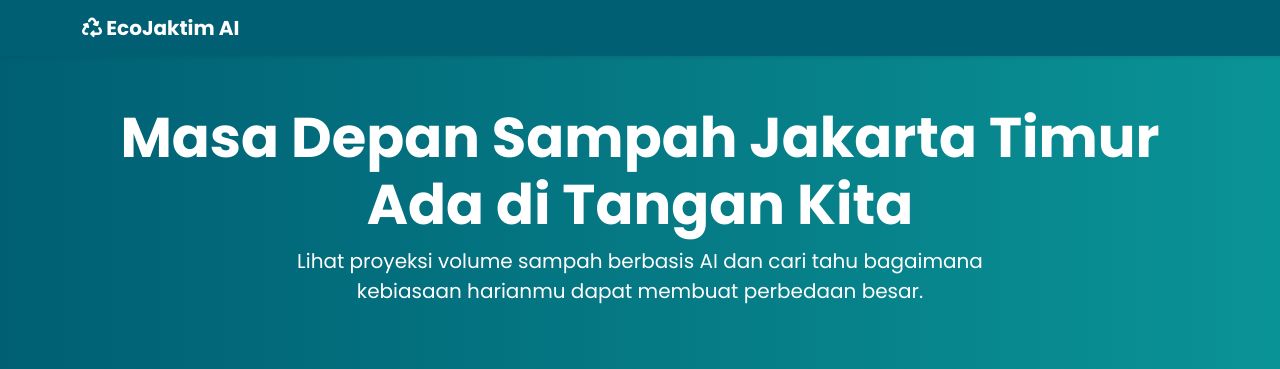
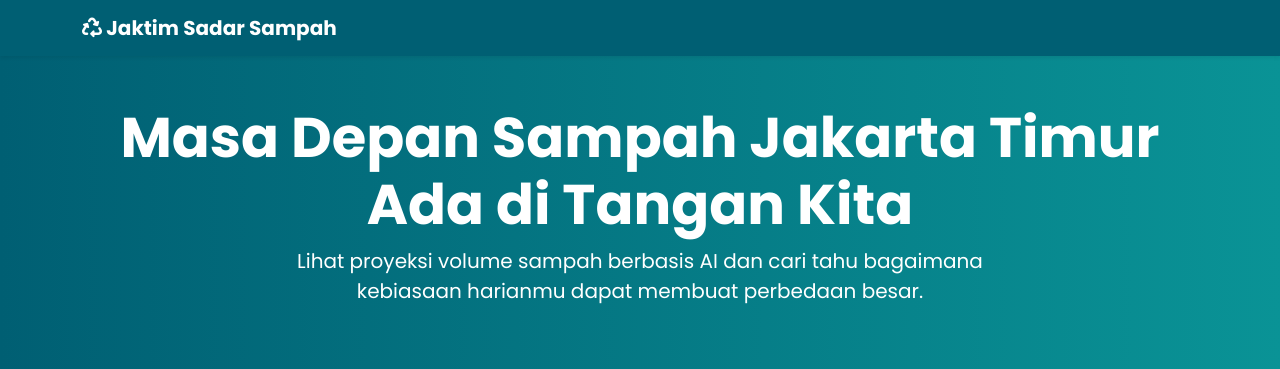
Before and after one commit to jihadakbar911/uaspraktikumai, a Flask app: page / in a window 1280 px wide. Shown: the top 369 px of the page. Run offline with Flask 3, Linux system fonts and the light colour scheme.

Commit message:
edit index.html

```diff
--- a/app.py
+++ b/app.py
@@ -63,10 +63,10 @@
             gelar = "Sahabat Lingkungan 🌱"
             deskripsi = "Keren! Kamu sudah sangat bijak dalam mengelola sampah. Teruskan kebiasaan baikmu!"
         elif hasil_profil == 'Sedang':
-            gelar = "Pengguna Plastik Sehari-hari🚯"
-            deskripsi = "Sampah plastikmu masih di tingkat sedang. Yuk, kurangi pemakaian agar lebih ramah lingkungan!"
+            gelar = "Pengelola Bijak ⭐"
+            deskripsi = "Langkahmu sudah tepat! Kamu sudah cukup baik dalam mengelola sampah harian. Terus tingkatkan kebiasaan baik ini untuk hasil yang lebih maksimal."
         else:
-            gelar = "Pengguna Aktif Plastik ♻"
+            gelar = "Profil Darurat Sampah 🔴"
             deskripsi = "Kebiasaanmu masih menghasilkan banyak sampah. Ayo mulai ubah langkah kecil untuk bantu bumi!"
 
         total_gram_harian = data['organik_gram'] + data['daur_ulang_gram'] + data['residu_gram']
--- a/templates/index.html
+++ b/templates/index.html
@@ -3,7 +3,7 @@
 <head>
     <meta charset="UTF-8">
     <meta name="viewport" content="width=device-width, initial-scale=1.0">
-    <title>EcoJaktim | Prediksi Sampah AI</title>
+    <title>Prediksi Sampah Jaktim </title>
     <link href="https://cdn.jsdelivr.net/npm/bootstrap@5.3.3/dist/css/bootstrap.min.css" rel="stylesheet">
     <link rel="stylesheet" href="https://cdnjs.cloudflare.com/ajax/libs/font-awesome/6.5.2/css/all.min.css"/>
     <link rel="stylesheet" href="{{ url_for('static', filename='style.css') }}">
@@ -12,7 +12,7 @@
 
     <nav class="navbar navbar-expand-lg navbar-dark bg-primary shadow-sm">
         <div class="container">
-            <a class="navbar-brand fw-bold" href="/"><i class="fas fa-recycle"></i> EcoJaktim AI</a>
+            <a class="navbar-brand fw-bold" href="/"><i class="fas fa-recycle"></i> Jaktim Sadar Sampah </a>
         </div>
     </nav>
 
--- a/templates/simulasi.html
+++ b/templates/simulasi.html
@@ -3,7 +3,7 @@
 <head>
     <meta charset="UTF-8">
     <meta name="viewport" content="width=device-width, initial-scale=1.0">
-    <title>Simulasi Jejak Sampah | EcoJaktim</title>
+    <title>Simulasi Jejak Sampah </title>
     <link href="https://cdn.jsdelivr.net/npm/bootstrap@5.3.3/dist/css/bootstrap.min.css" rel="stylesheet">
     <link rel="stylesheet" href="https://cdnjs.cloudflare.com/ajax/libs/font-awesome/6.5.2/css/all.min.css"/>
     <link rel="stylesheet" href="{{ url_for('static', filename='style.css') }}">
@@ -12,7 +12,7 @@
 
     <nav class="navbar navbar-expand-lg navbar-dark bg-primary shadow-sm">
         <div class="container">
-            <a class="navbar-brand fw-bold" href="/"><i class="fas fa-recycle"></i> EcoJaktim AI</a>
+            <a class="navbar-brand fw-bold" href="/"><i class="fas fa-recycle"></i> Jaktim Sadar Sampah </a>
         </div>
     </nav>
 
```
Also changed, not shown: static/grafik_prediksi.png, 2 other files.
